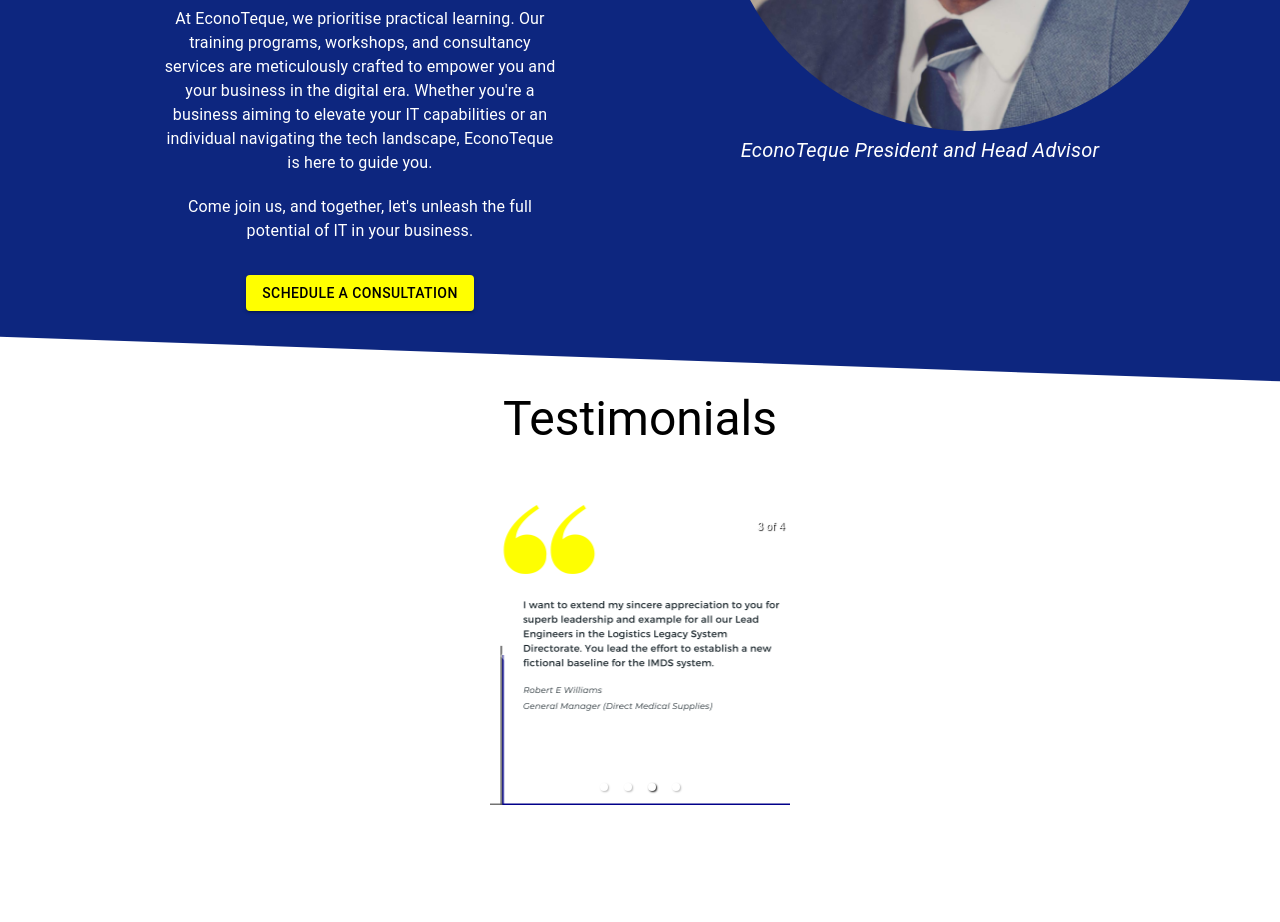
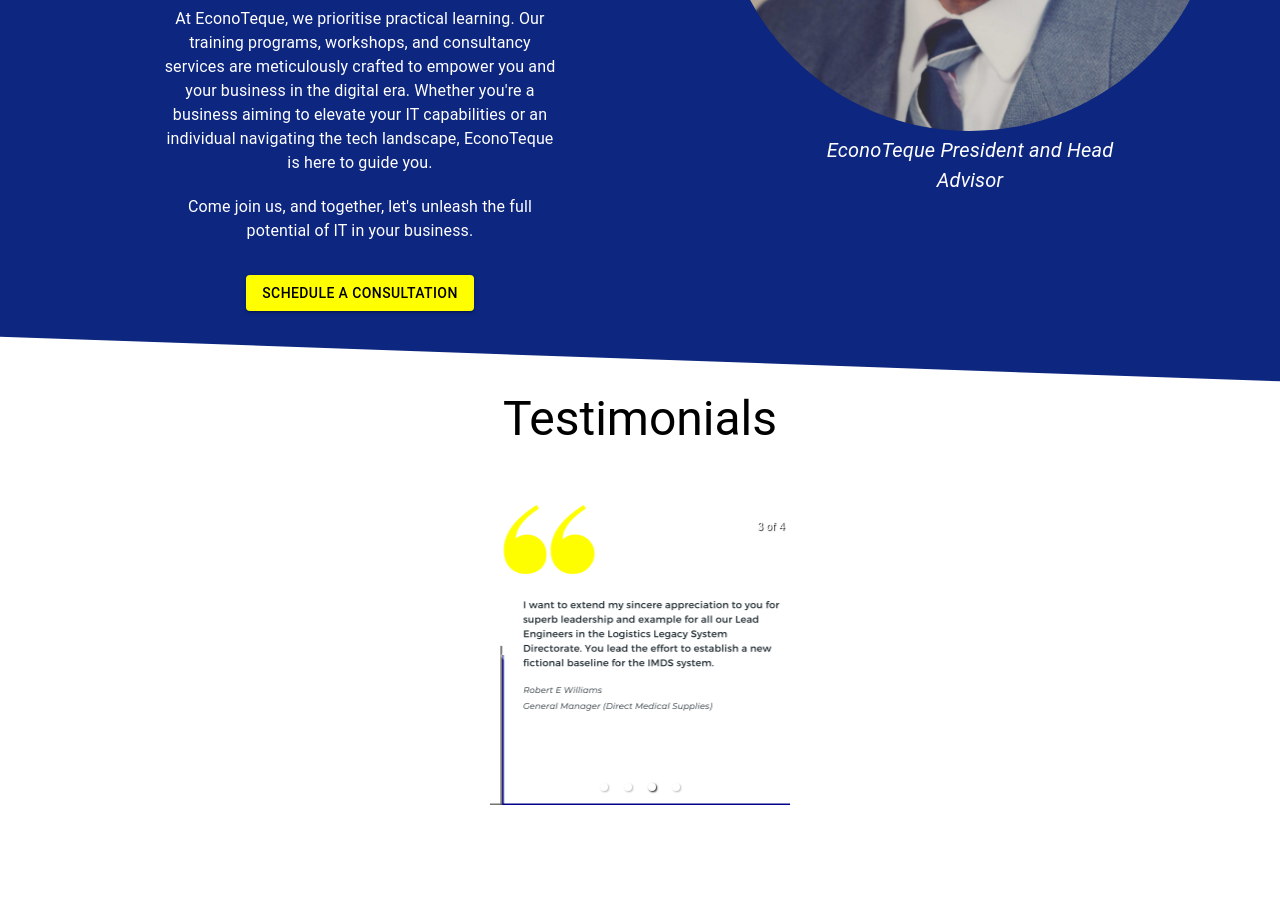
Before and after one commit to kgauzampe/econo, a React (Create React App) app: page / in a window 1280 px wide. Shown: the part 2340-3262 px from the top of the page. Built offline with nearby package versions, Linux system fonts and the light colour scheme.

Commit message:
Update Banner.css

```diff
--- a/src/Components/About-Banner/Banner.css
+++ b/src/Components/About-Banner/Banner.css
@@ -41,6 +41,7 @@
     }
   }
   .image-text{
+    position: relative;
     font-family: Inter;
     font-size: 20px !important;
     font-style: italic;
@@ -48,4 +49,5 @@
     line-height: 22px;
     letter-spacing: 0em;
     text-align: center;
+    margin-left: 5em !important;
   }
```
